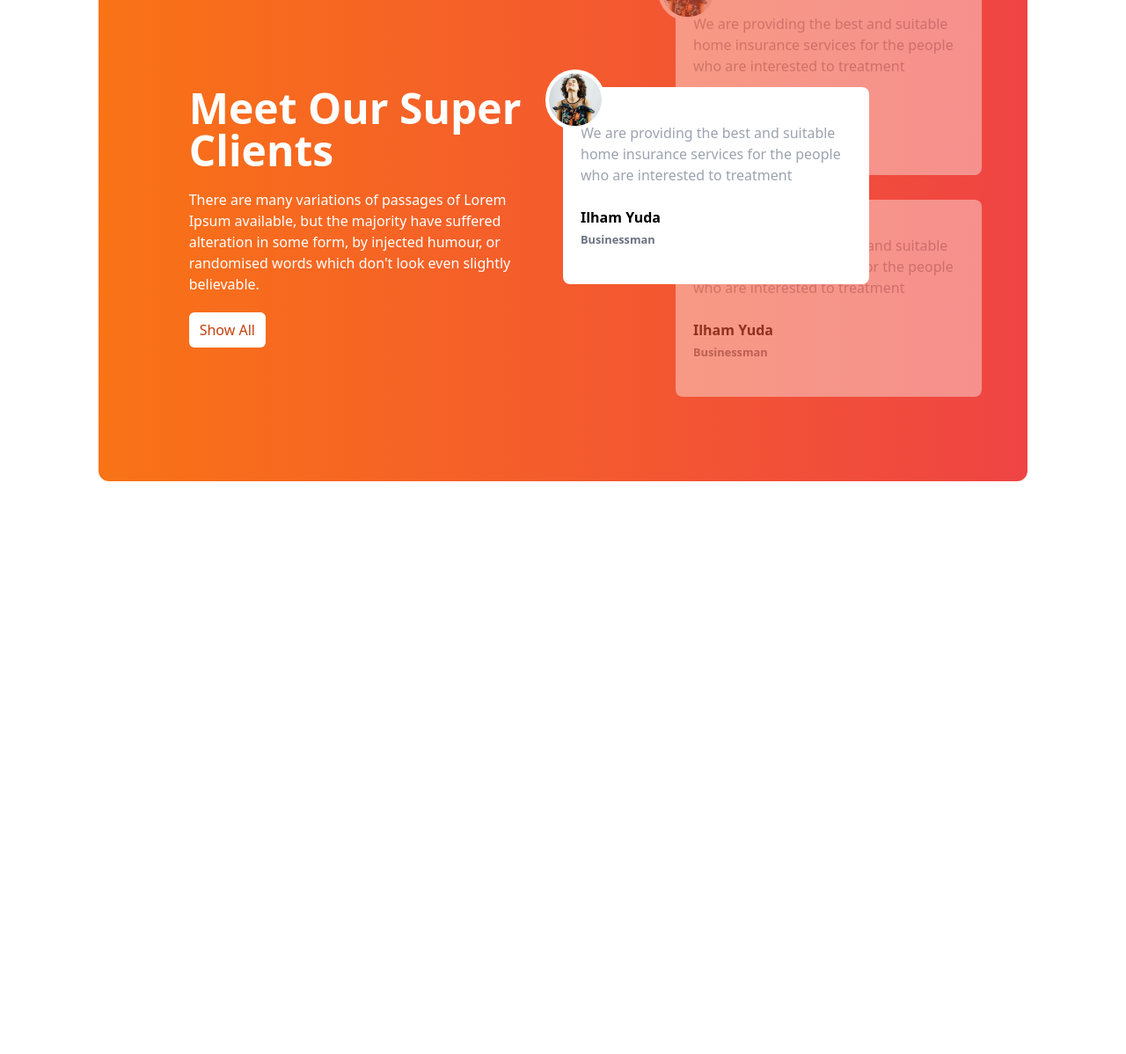
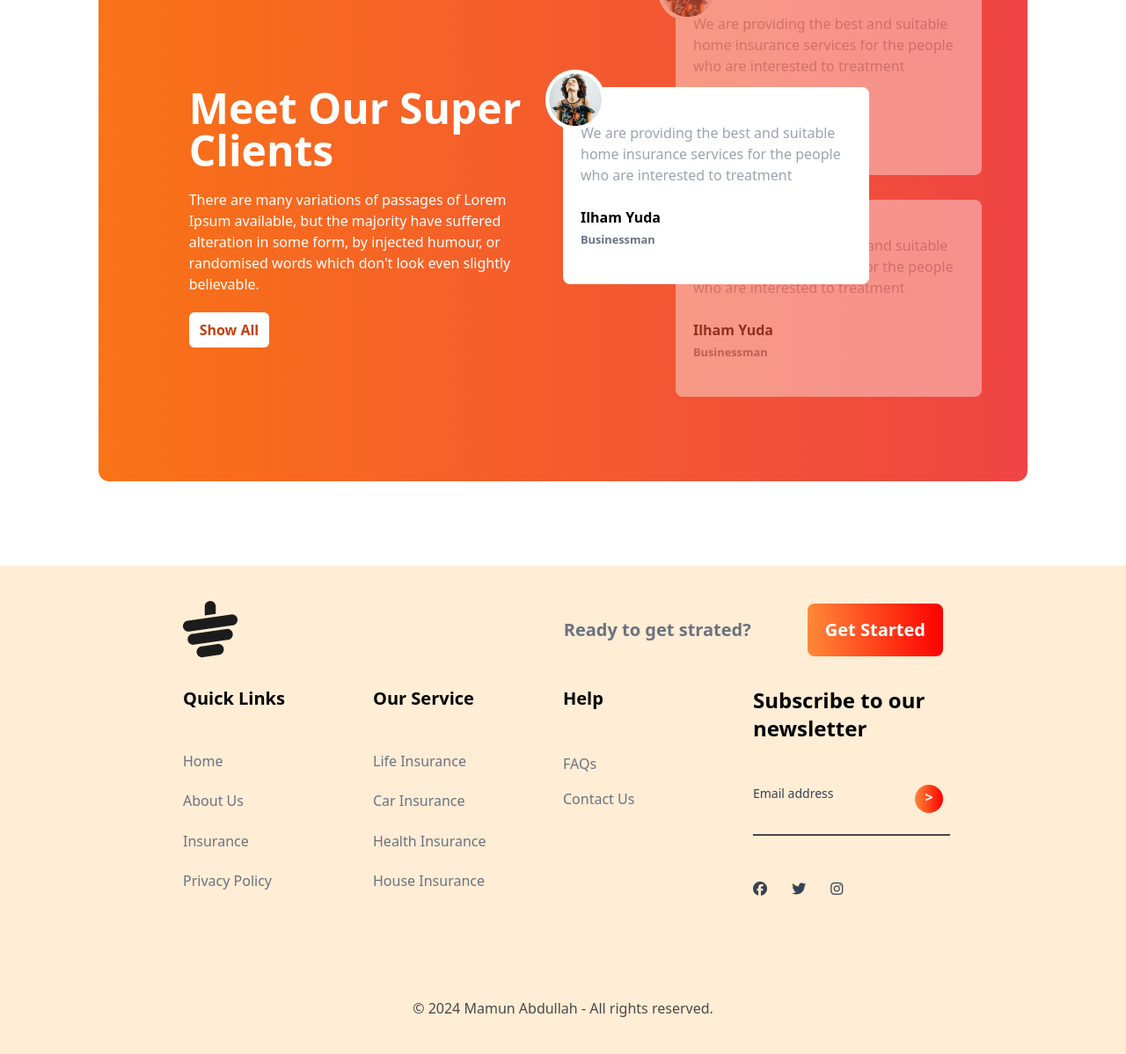
Before and after one commit to mamunbban/tea-hous, a plain HTML site: page index.html in a window 1280 px wide. Shown: the part 2014-3212 px from the top of the page at 88% size. Before the commit the page ends 2657 px from the top, so only its background shows below. Drawn offline with nearby package versions, Linux system fonts and the light colour scheme.

Commit message:
added a footer section

```diff
--- a/index.html
+++ b/index.html
@@ -54,6 +54,7 @@
             </div>
         </header>
 
+        <!-- grid card section -->
         <section class=" mt-44 mb-44 ">
           <!-- content -->
           <h1 class="text-5xl text-center font-bold text-[#1C1C1C]">Our Featured Products</h1>
@@ -142,7 +143,7 @@
               <div class="w-5/6">
                 <h1 class="text-5xl font-bold mt-10 mb-5">Meet Our Super Clients</h1>
                 <p class="mb-5">There are many variations of passages of Lorem Ipsum available, but the majority have suffered alteration in some form, by injected humour, or randomised words which don't look even slightly believable. </p>
-                <button class="bg-white text-orange-700 py-2 px-3 rounded-md">Show All</button>
+                <button class="bg-white font-bold text-orange-700 py-2 px-3 rounded-md">Show All</button>
 
                </div>
 
@@ -193,8 +194,71 @@
           </div>
 
          </section>
+         <!-- News Section Home Work -->
+          <section>
+
+          </section>
 
      </main>
+     <!-- Footer section -->
+      <footer class="bg-orange-100 text-gray-700 py-10 px-4 md:px-16 ">
+        <div class="w-9/12 mx-auto">
+          <!-- logo -->
+          <div class="mb-8 lg:flex lg:justify-between">
+            <img class="" src="images/cup.png" alt="">
+            <!-- text -->
+            <div class="lg:flex lg:items-center">
+              <h2 class="text-gray-500 font-bold text-xl">Ready to get strated?</h2>
+              <button class=" ml-16 bg-gradient-to-r from-[#FF8938] to-[#FF0000] text-white px-5 text-xl py-4 font-bold rounded-lg">Get Started</button>
+
+            </div>
+
+          </div>
+          <!-- contact section -->
+           <div class="grid lg:grid-cols-4">
+            <div class="grid gap-3 ">
+              <h1 class="mb-6 font-bold text-xl text-black">Quick Links</h1>
+              <p class="text-gray-500 text-[16px]">Home</p>
+              <p class="text-gray-500 text-[16px]">About Us</p>
+              <p class="text-gray-500 text-[16px]">Insurance</p>
+              <p class="text-gray-500 text-[16px]">Privacy Policy</p>
+
+            </div>
+            <div class="grid gap-3">
+              <h1 class="mb-6 font-bold text-xl text-black">Our Service</h1>
+              <p class="text-gray-500 text-[16px]">Life Insurance</p>
+              <p class="text-gray-500 text-[16px]">Car Insurance</p>
+              <p class="text-gray-500 text-[16px]">Health Insurance</p>
+              <p class="text-gray-500 text-[16px]">House Insurance</p>
+            </div>
+            <div class=" ">
+              <h1 class="mb-12 font-bold text-xl text-black">Help</h1>
+              <p class="text-gray-500 text-[16px] mb-4" >FAQs</p>
+              <p class="text-gray-500 text-[16px]">Contact Us</p>
+            </div>
+            <div class=" ">
+              <h1 class="text-2xl font-bold text-black">Subscribe to our newsletter</h1>
+              <div class="flex justify-between mt-12">
+                <h1 class="text-sm">Email address</h1>
+                <p class="grid justify-items-center font-bold pt-0.5 bg-gradient-to-r from-[#FF8938] to-[#FF0000] text-white w-8 h-8 rounded-full">></p>
+              </div>
+              <div class=" w-56 border border-[#494949] text-left mt-6 mb-12" >
+
+              </div>
+              <div class="">
+                <i class="mr-6 fa-brands fa-facebook"></i>
+                <i class="mr-6 fa-brands fa-twitter"></i>
+                <i class="fa-brands fa-instagram"></i>
+              </div>
+            </div>
+
+
+           </div>
+
+        </div>
+        <p class="text-center text-[#494949] text-[16px] mt-28">© 2024 Mamun Abdullah - All rights reserved.</p>
+
+      </footer>
 
 </body>
 </html>
```
